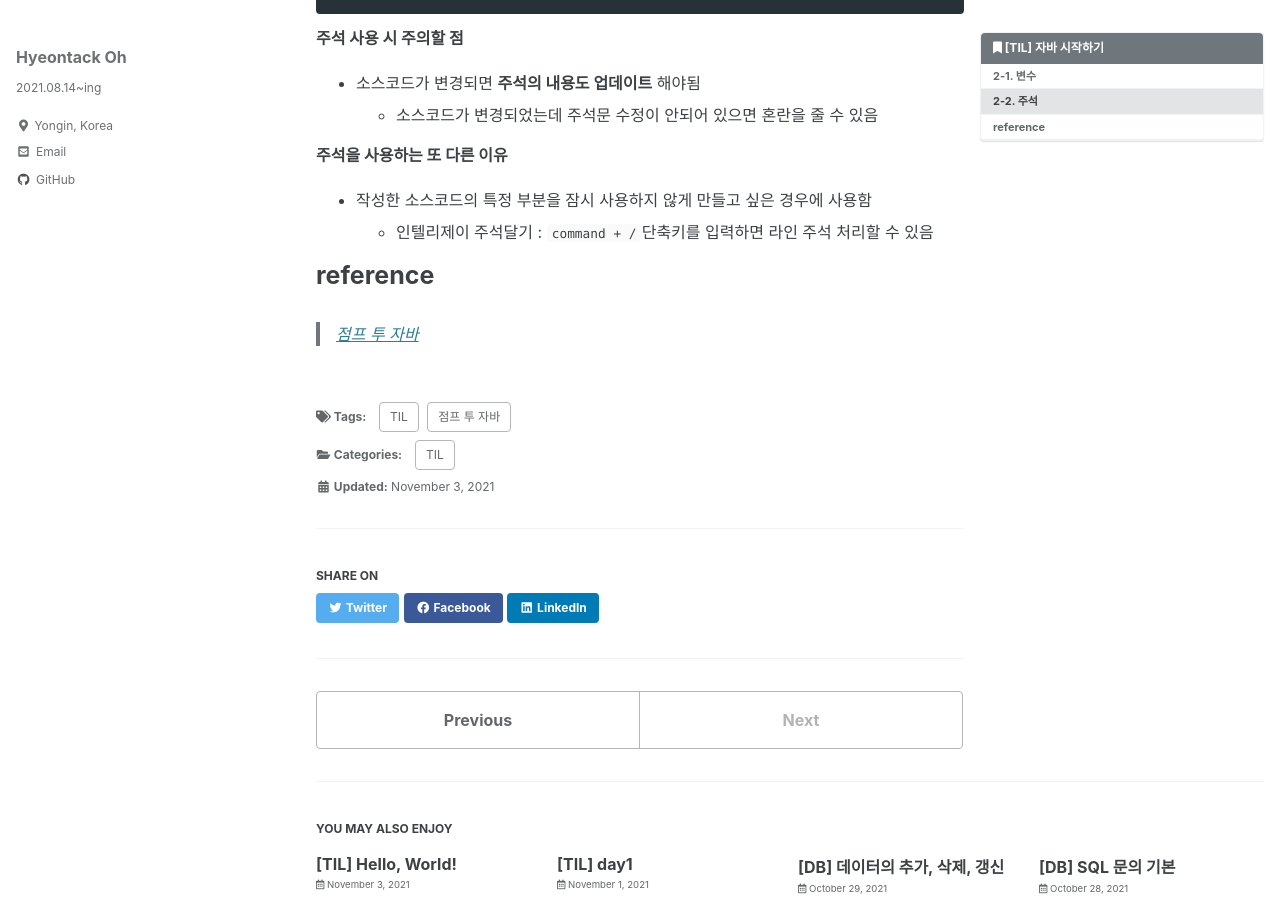
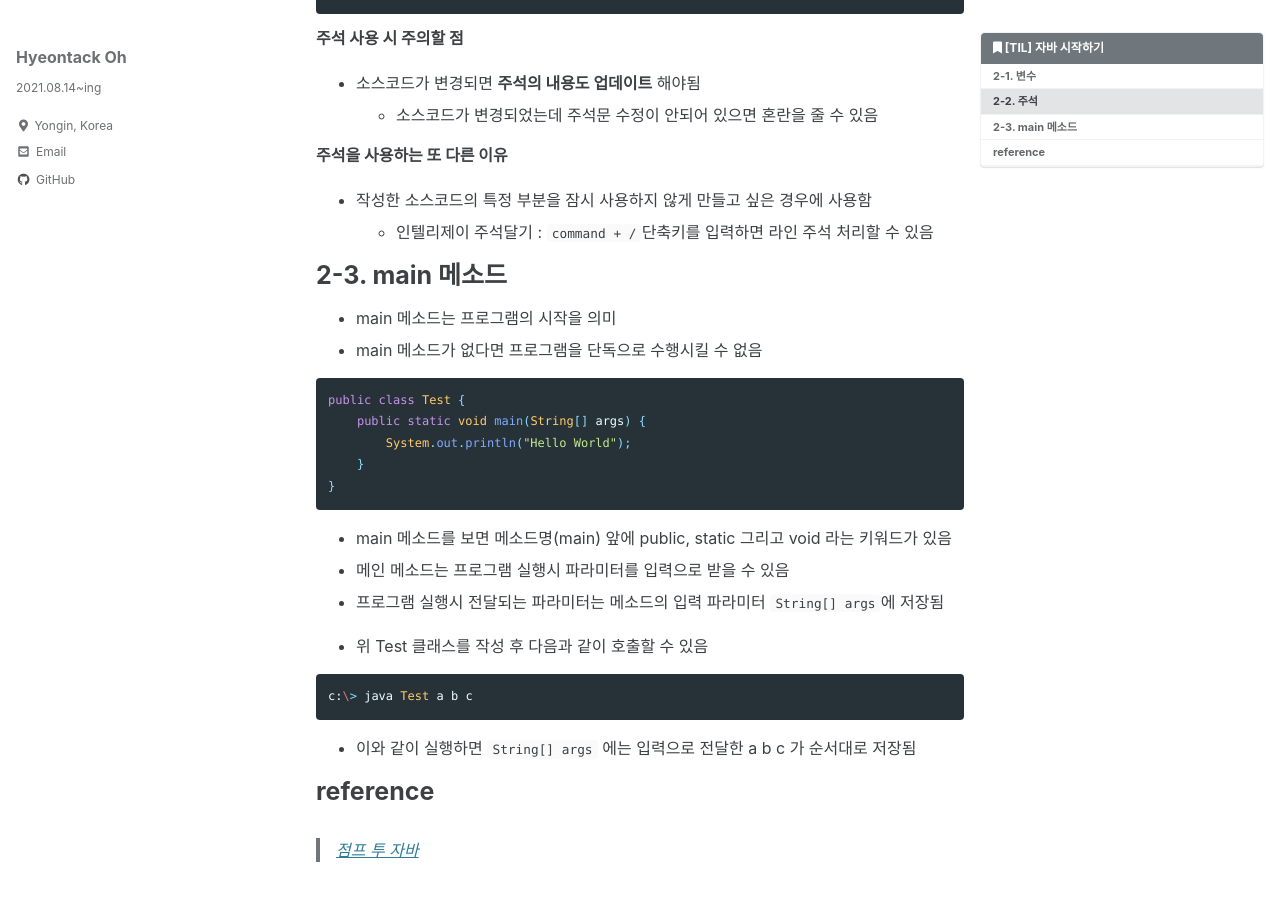
Before and after one commit to hyeontack5/hyeontack5.github.io, a Jekyll site: the page built from _posts/TIL/2021-11-03-[TIL] 자바 시작하기.md, in a window 1280 px wide and 900 px high, scrolled down 4255 px. Built offline with Jekyll 4.4.1, drawn with Linux system fonts in a browser that asks for light colours; cached includes are drawn as plain includes.

Commit message:
Docs: main 메소드 내용 추가

````diff
--- a/_posts/TIL/2021-11-03-[TIL] 자바 시작하기.md
+++ b/_posts/TIL/2021-11-03-[TIL] 자바 시작하기.md
@@ -214,6 +214,31 @@ a++; // a의 값을 증가
 - 작성한 소스코드의 특정 부분을 잠시 사용하지 않게 만들고 싶은 경우에 사용함
   - 인텔리제이 주석달기 : `command + /`단축키를 입력하면 라인 주석 처리할 수 있음
 
+# 2-3. main 메소드
+
+- main 메소드는 프로그램의 시작을 의미
+- main 메소드가 없다면 프로그램을 단독으로 수행시킬 수 없음
+
+```java
+public class Test {
+    public static void main(String[] args) {
+        System.out.println("Hello World");
+    }
+}
+```
+
+- main 메소드를 보면 메소드명(main) 앞에 public, static 그리고 void 라는 키워드가 있음
+- 메인 메소드는 프로그램 실행시 파라미터를 입력으로 받을 수 있음
+- 프로그램 실행시 전달되는 파라미터는 메소드의 입력 파라미터 `String[] args`에 저장됨
+
+- 위 Test 클래스를 작성 후 다음과 같이 호출할 수 있음
+
+```java
+c:\> java Test a b c
+```
+
+- 이와 같이 실행하면 `String[] args` 에는 입력으로 전달한 a b c 가 순서대로 저장됨
+
 # reference
 
 > [점프 투 자바](https://wikidocs.net/book/31)<br>
````
